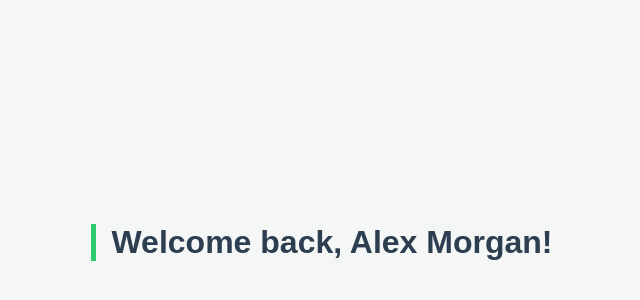
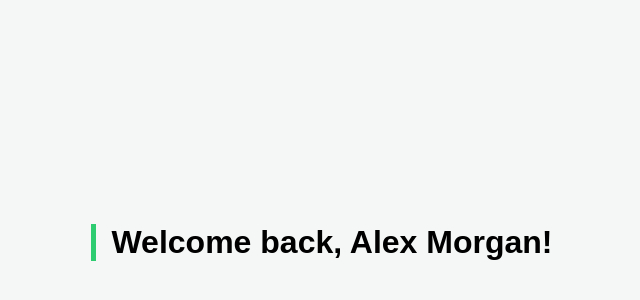
Before and after one commit to f2l5y/js_OOP, a website built with webpack: page src/rent_ledger.html in a window 1280 px wide. Shown: the part 158-458 px from the top of the page, without its empty margins (318-958 px from the left). Built offline with nearby package versions, Linux system fonts and the light colour scheme.

Commit message:
build: install webpack server and change css stylesheet test it

```diff
--- a/package.json
+++ b/package.json
@@ -6,7 +6,8 @@
   "main": "src/user.js",
   "scripts": {
     "test": "node --experimental-vm-modules node_modules/jest/bin/jest.js",
-    "build": "webpack"
+    "build": "webpack",
+    "start": "webpack serve"
   },
   "keywords": [],
   "author": "",
@@ -17,6 +18,7 @@
     "jest": "^30.4.2",
     "style-loader": "^4.0.0",
     "webpack": "^5.107.2",
-    "webpack-cli": "^7.0.3"
+    "webpack-cli": "^7.0.3",
+    "webpack-dev-server": "^5.2.4"
   }
 }
--- a/src/style.css
+++ b/src/style.css
@@ -12,4 +12,5 @@ h1 {
     color: #2c3e50;
     border-left: 5px solid #2ecc71;
     padding-left: 15px;
+    color: black;
 }
```
Also changed, not shown: 2 other files.
